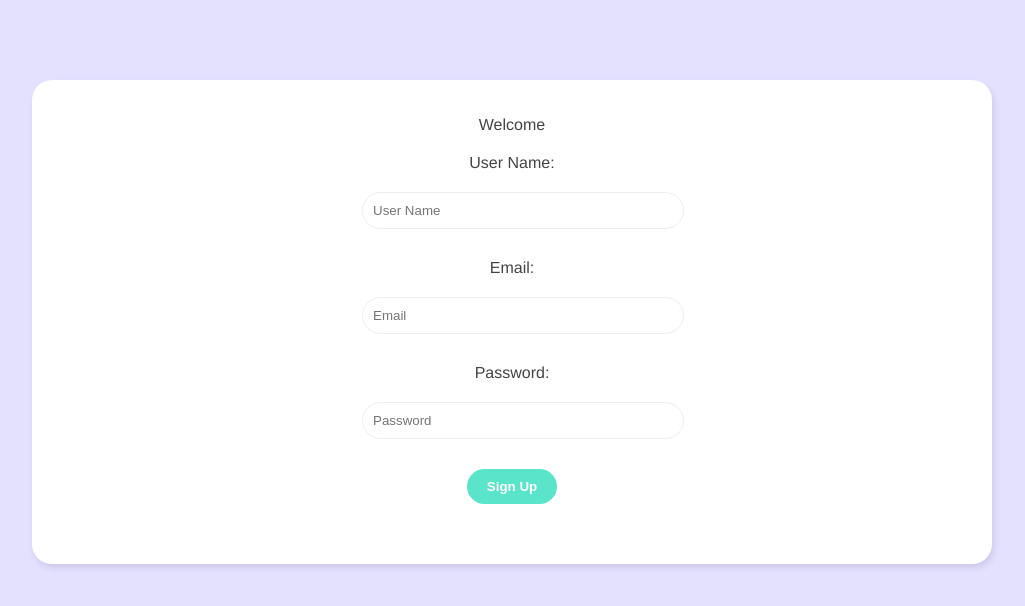
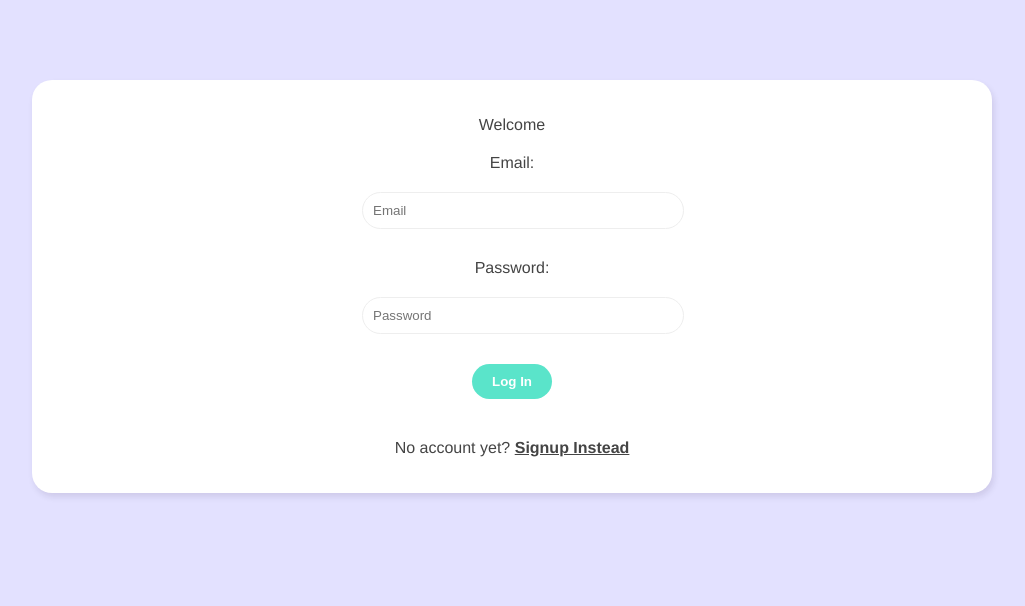
Before and after one commit to alexelmore/vue-chat-room, a Vue app in the folder chat-room/: page / in a window 1280 px wide. Shown: the top 606 px of the page, without its empty margins (128-1153 px from the left). Built offline with nearby package versions, Linux system fonts and the light colour scheme.

Commit message:
Conditional rending for components in Welcome Component

```diff
--- a/chat-room/src/views/Welcome.vue
+++ b/chat-room/src/views/Welcome.vue
@@ -1,18 +1,37 @@
 <template>
 	<div class="welcome container">
 		<p>Welcome</p>
-		<SignupForm />
+		<div v-if="showLogin">
+			<LoginForm />
+			<p>
+				No account yet? <span @click="showLogin = false">Signup Instead</span>
+			</p>
+		</div>
+		<div v-else>
+			<SignupForm />
+			<p>
+				Already have an account?
+				<span @click="showLogin = true">Login Instead</span>
+			</p>
+		</div>
 	</div>
 </template>
 
 <script>
 import SignupForm from "../components/SignupForm.vue";
 import LoginForm from "../components/LoginForm.vue";
+import { ref } from "vue";
 export default {
 	name: "Welcome",
 	components: {
 		SignupForm,
 		LoginForm,
+	},
+	setup() {
+		const showLogin = ref(true);
+		return {
+			showLogin,
+		};
 	},
 };
 </script>
```
